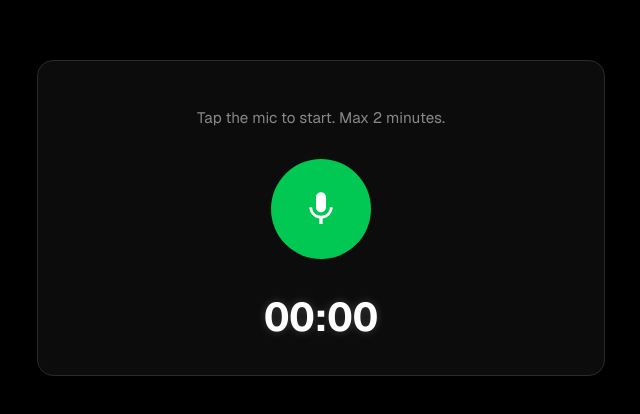
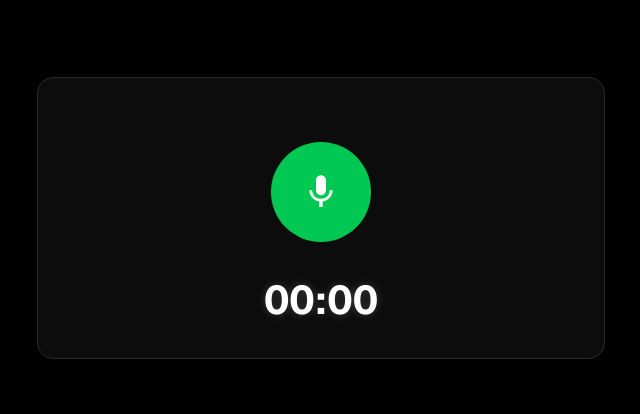
Before and after one commit to Futurists2023/tiktok, a Next.js app: page / in a window 1280 px wide. Shown: the part 182-596 px from the top of the page, without its empty margins (319-959 px from the left). Built offline with nearby package versions, Linux system fonts and the light colour scheme.

Commit message:
Remove instructional subtitle text for raw look

```diff
--- a/src/app/page.tsx
+++ b/src/app/page.tsx
@@ -126,7 +126,7 @@ export default function Home() {
     <main className="container">
       <div className="record-container">
         <div className="glass-panel" style={{ width: "100%" }}>
-          <p className="subtitle">Tap the mic to start. Max 2 minutes.</p>
+
 
           <div style={{ display: "flex", flexDirection: "column", alignItems: "center", marginTop: "2rem" }}>
             {!audioUrl ? (
```
